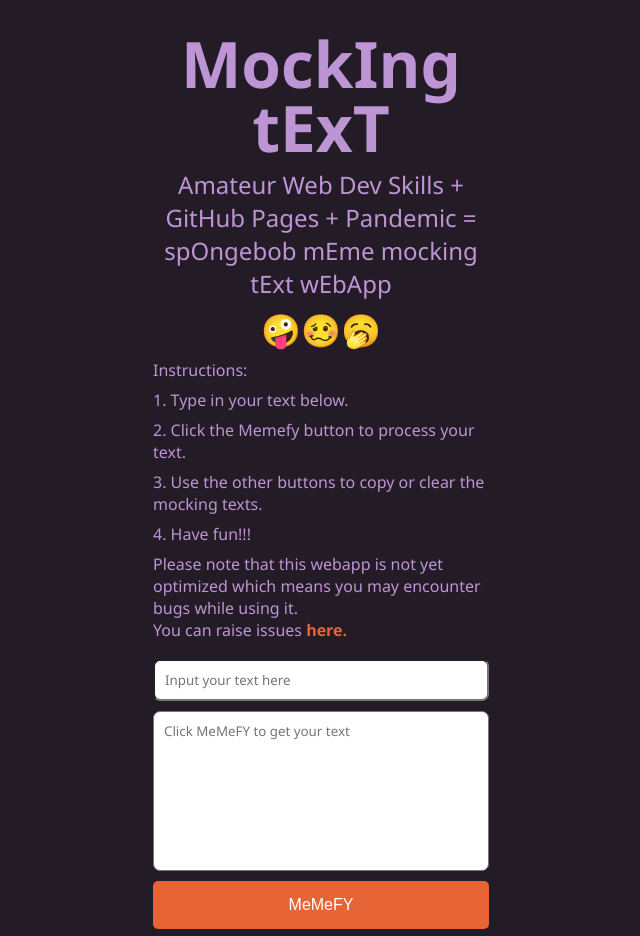
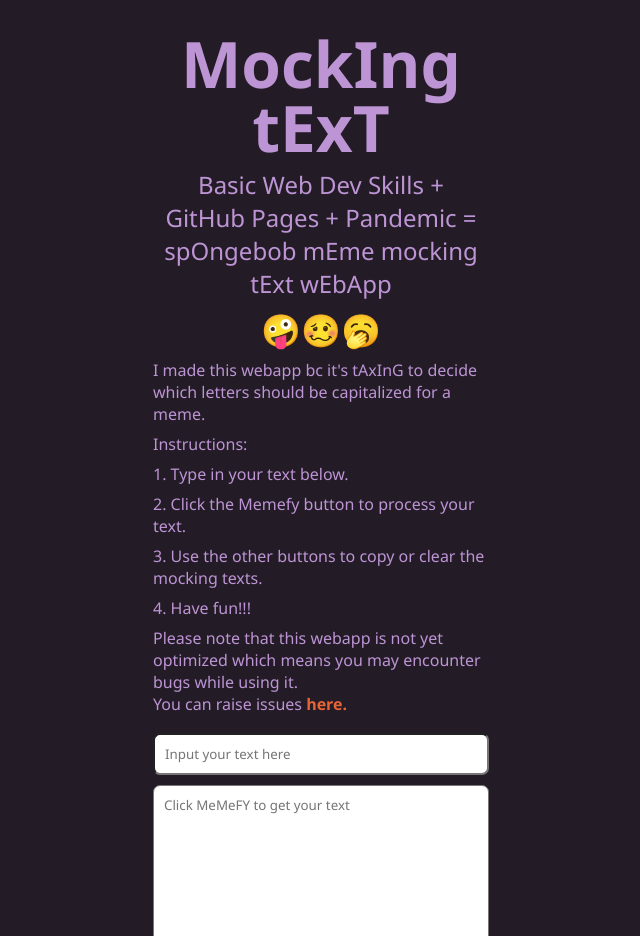
Before and after one commit to appauldev/memetext, a plain HTML site: page index.html in a window 1280 px wide. Shown: the top 936 px of the page, without its empty margins (319-959 px from the left). Drawn offline with Linux system fonts and the light colour scheme.

Commit message:
Add changes to index.html

```diff
--- a/index.html
+++ b/index.html
@@ -11,9 +11,10 @@
     <div class="main-form">
         <header>
             <h1 id="app-title">Memetext</h1>
-            <h2>Amateur Web Dev Skills + GitHub Pages + Pandemic = spOngebob mEme mocking tExt wEbApp</h2>
+            <h2>Basic Web Dev Skills + <br>GitHub Pages + Pandemic = spOngebob mEme mocking tExt wEbApp</h2>
             <span>🤪🥴🥱</span>
            <div id="instructions">
+               <p>I made this webapp bc it's tAxInG to decide which letters should be capitalized for a meme.</p>
                 <p>Instructions:</p>
                 <p>1. Type in your text below.</p>
                 <p>2. Click the Memefy button to process your text.</p>
```
Also changed, not shown: assets/favicon-16x16.png (deleted), assets/favicon_small.png (deleted), assets/social_preview.png (added).
